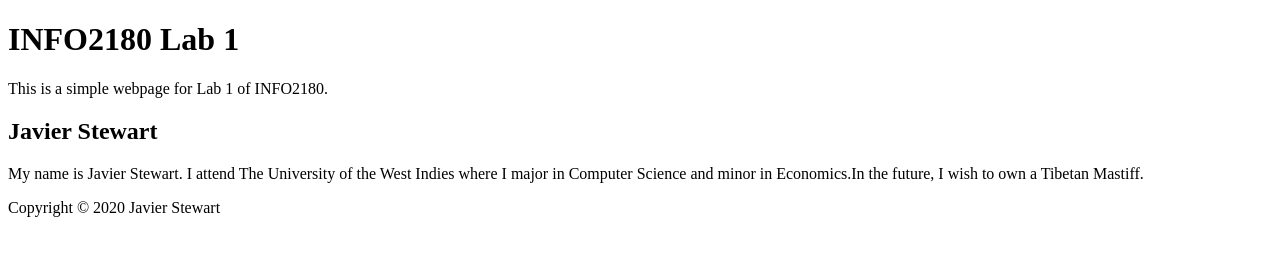
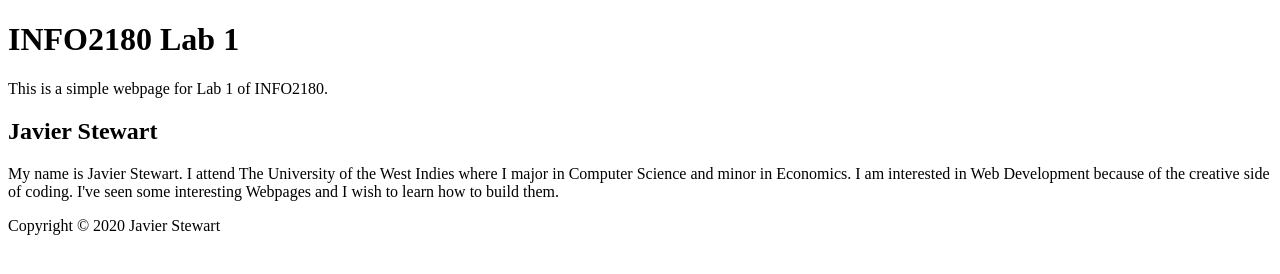
Before and after one commit to JamaicanGhoul/info2180-lab1, a plain HTML site: page index.html in a window 1280 px wide. Drawn offline with Linux system fonts and the light colour scheme.

Commit message:
Update index.html

```diff
--- a/index.html
+++ b/index.html
@@ -1,6 +1,7 @@
 <!DOCTYPE html>
 <html lang="en">
 <head>
+	<link href="styles.css" rel="stylesheet" type="text/css">
 	<meta charset="UTF-8">
 	<meta name="viewport" content="width=devicewidth, initial-scale=1.0">
 	<meta http-equiv="X-UA-Compatible" content="ie=edge">
@@ -13,7 +14,7 @@
 		</header>
 		<main>
 			<h2>Javier Stewart</h2>
-			<p>My name is Javier Stewart. I attend The University of the West Indies where I major in Computer Science and minor in Economics.In the future, I wish to own a Tibetan Mastiff.</p>
+			<p>My name is Javier Stewart. I attend The University of the West Indies where I major in Computer Science and minor in Economics. I am interested in Web Development because of the creative side of coding. I've seen some interesting Webpages and I wish to learn how to build them.</p>
 		</main>
 		<footer>
 			<p>Copyright &copy; 2020 Javier Stewart</p>
```
